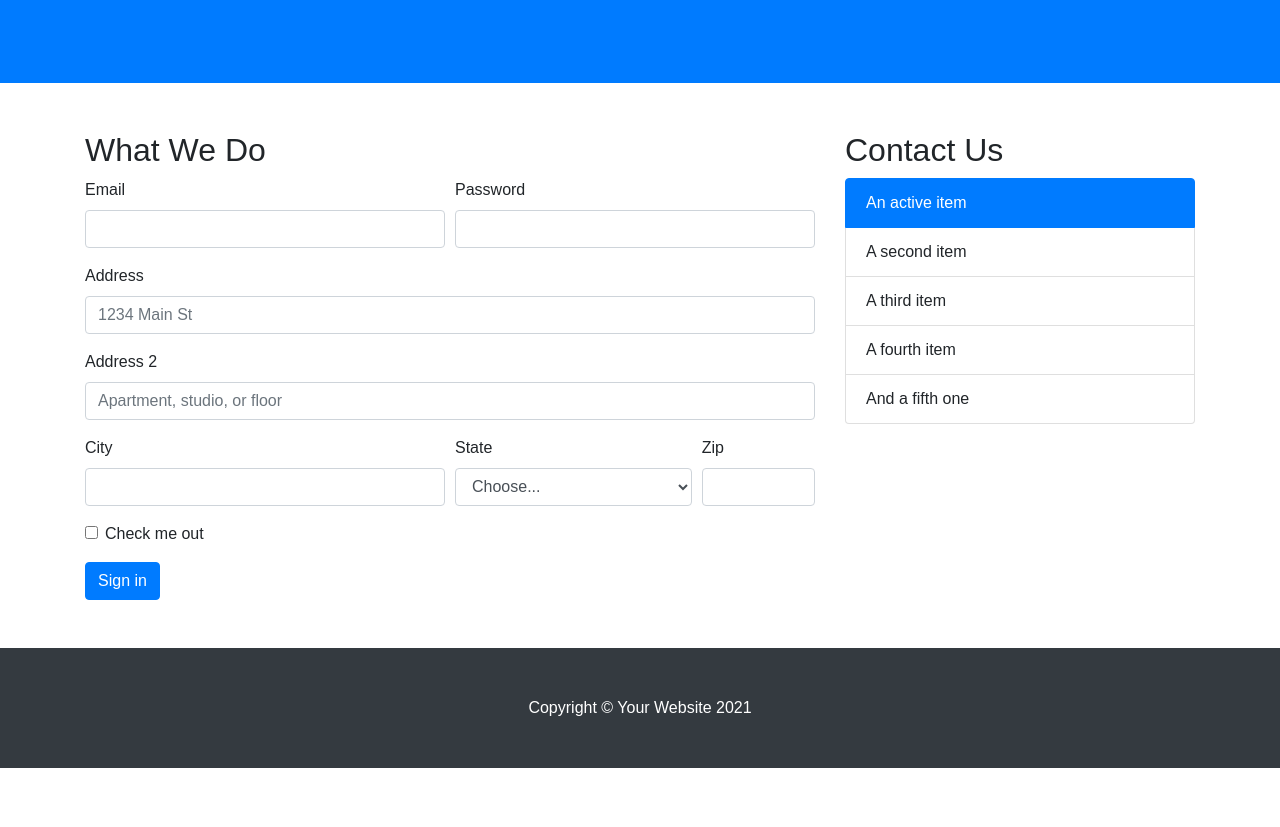
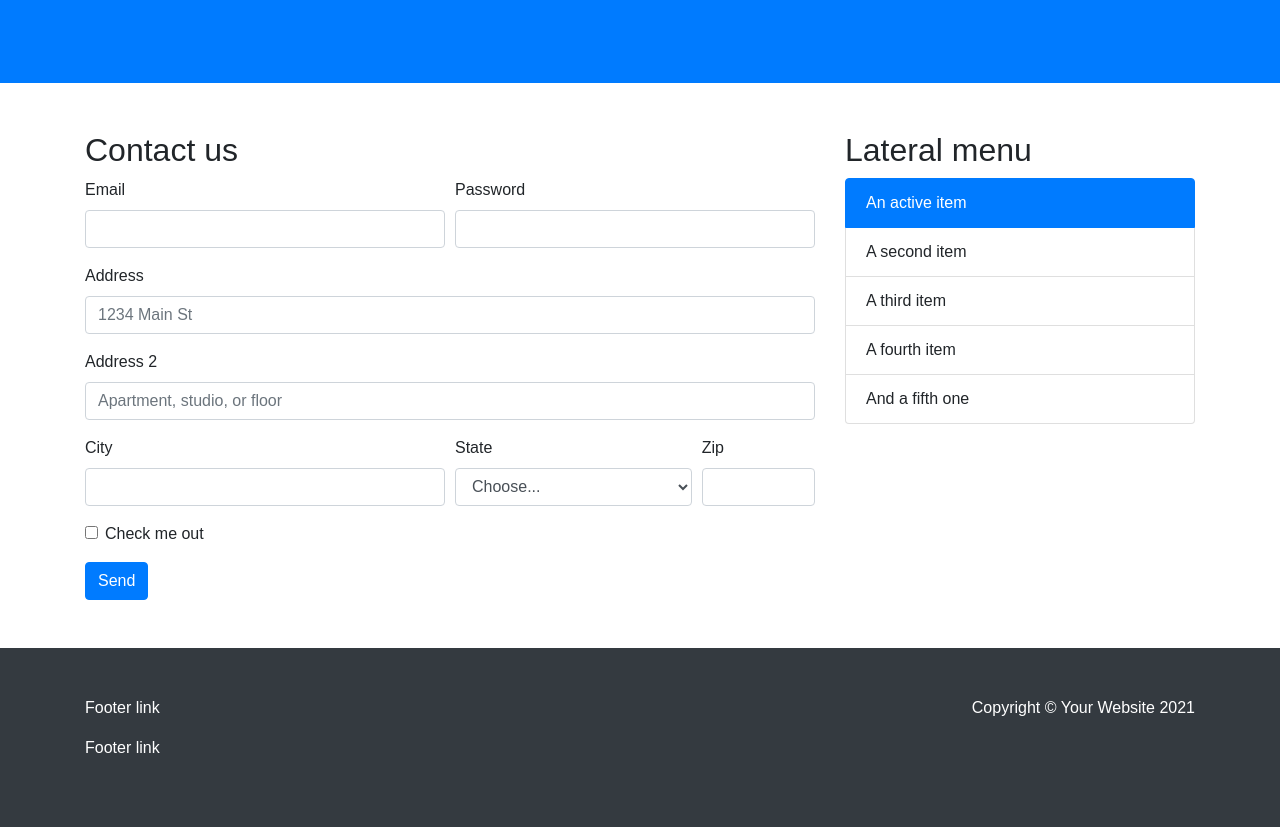
Before and after one commit to bastien-nd/coding-challenge-week, a website built with Parcel: page src/contact.html in a window 1280 px wide. Shown: the part 300-1127 px from the top of the page. Before the commit the page ends 1068 px from the top, so only its background shows below. Built offline with nearby package versions, Linux system fonts and the light colour scheme; a web font is replaced by a local one.

Commit message:
Customize some texts (footer, form)

```diff
--- a/src/contact.html
+++ b/src/contact.html
@@ -100,7 +100,7 @@
 <div class="container">
   <div class="row">
     <div class="col-md-8 mb-5">
-      <h2>What We Do</h2>
+      <h2>Contact us</h2>
       <form>
         <div class="form-row">
           <div class="form-group col-md-6">
@@ -146,12 +146,12 @@
             </label>
           </div>
         </div>
-        <button type="submit" class="btn btn-primary">Sign in</button>
+        <button type="submit" class="btn btn-primary">Send</button>
       </form>
 
     </div>
     <div class="col-md-4 mb-5">
-      <h2>Contact Us</h2>
+      <h2>Lateral menu</h2>
       <ul class="list-group">
         <li class="list-group-item active" aria-current="true">An active item</li>
         <li class="list-group-item">A second item</li>
@@ -162,12 +162,25 @@
     </div>
   </div>
 </div>
+
 <!-- Footer-->
 <footer class="py-5 bg-dark">
   <div class="container">
-    <p class="m-0 text-center text-white">
-      Copyright &copy; Your Website 2021
-    </p>
+    <div class="row">
+      <div class="col-md-6 mb-5">
+        <p class="text-white">
+          Footer link
+        </p>
+        <p class="text-white">
+          Footer link
+        </p>
+      </div>
+      <div class="col-md-6 mb-5">
+        <p class="text-white text-right">
+          Copyright &copy; Your Website 2021
+        </p>
+      </div>
+    </div>
   </div>
 </footer>
 
```
Also changed, not shown: src/index.html (+23 -11 lines).
